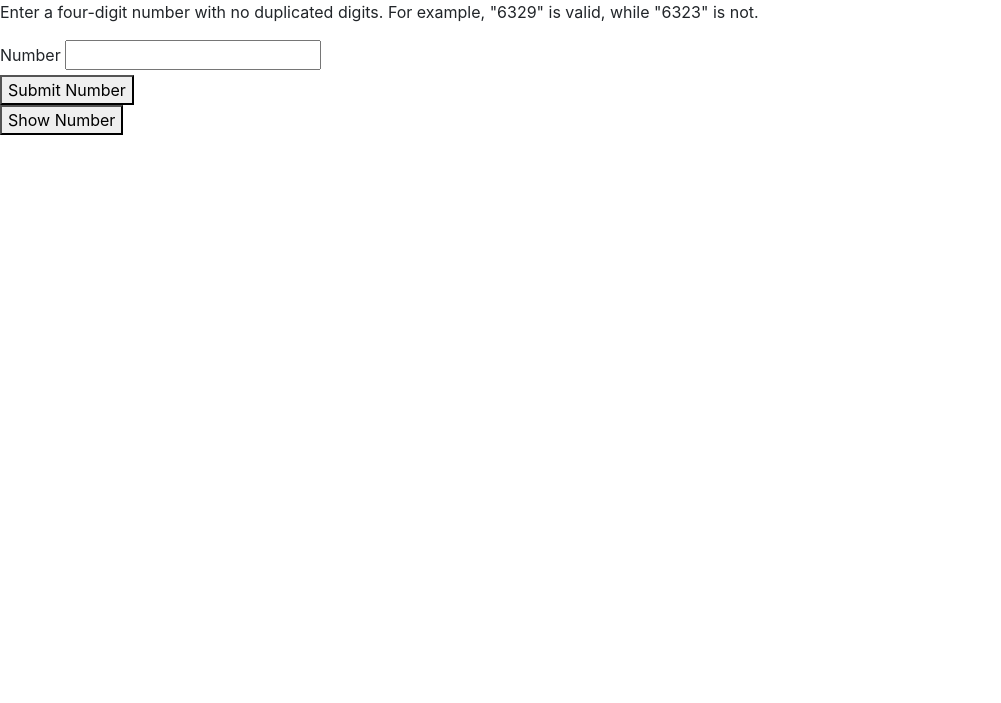
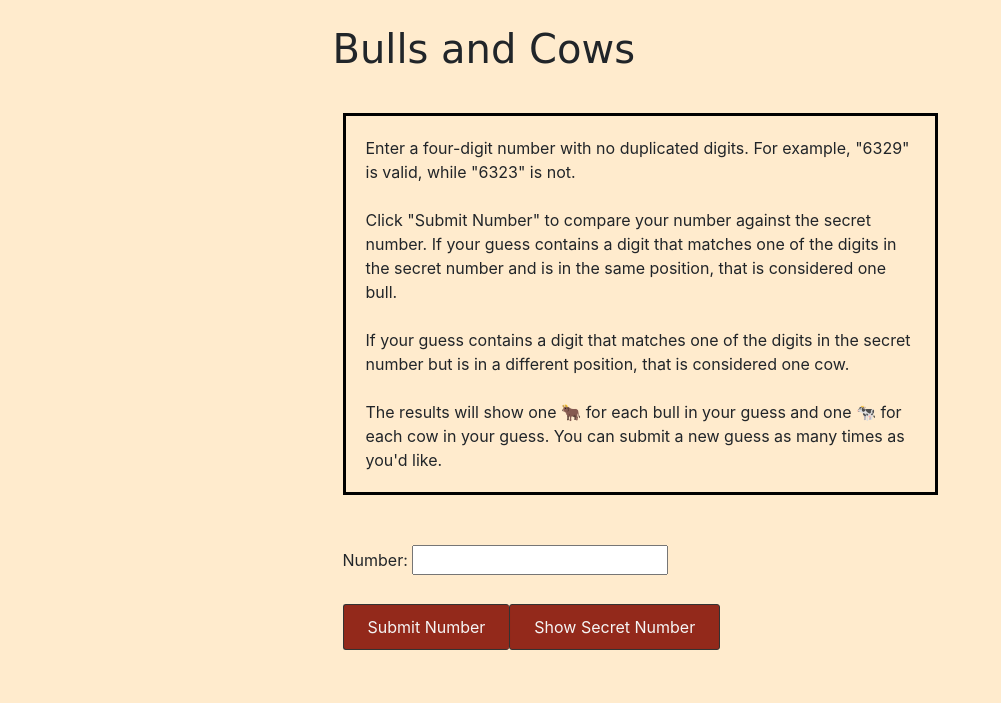
Before and after one commit to lvoelz-wctc/Unit2Project, a plain HTML site: page index.html in a window 1280 px wide. Shown: the whole page, without its empty margins (0-1001 px from the left). Drawn offline with nearby package versions, Linux system fonts and the light colour scheme.

Commit message:
Val Bugs Fixed, Final Submission

```diff
--- a/code.js
+++ b/code.js
@@ -15,11 +15,12 @@ $(document).ready(
 
         var finalNum = compNum.toString();
         var bullCount = 0; //same position only
+        var bullImage = ""; //will store 🐂
         var cowCount = 0; //different position only
+        var cowImage = ""; //will store 🐄
         var totalCount = 0;
 
         function testGuessNumber() {
-            //call validation
             var guess = $("#guess_number").val().toString();
             var wrong = 0;
 
@@ -28,6 +29,7 @@ $(document).ready(
                 if (guess[z] === guess[z+1]){
                     $("#result").show();
                     $("#result").text("Guess may not contain duplicate numbers. Try again.");
+                    $("#resultImage").hide(); //hides the emojis if present from a previous guess.
                     wrong = 1;
                 }
             }
@@ -39,44 +41,52 @@ $(document).ready(
                     totalCount++;
                     $("#result").show();
                     $("#result").text("You win! Guesses needed: " + totalCount);
+                    $("#resultImage").text("Result: 🐂🐂🐂🐂");
                 }
 
                 else {
                     for (var y=0; y<=3; y++) {
                         if (guess[y] === finalNum[y]){
                             bullCount++;
+                            bullImage += "🐂";
                         }
                         else if (finalNum.includes(guess[y])){
                             cowCount++;
+                            cowImage += cowImage = "🐄";
                         }
                     }
                     //end for loop
                     totalCount++;
                     $("#result").show();
-                    $("#result").text("Guess # " + totalCount + ": " + guess + " . Bulls: " + bullCount + ", cows: "+cowCount);
+                    $("#result").text("Guess #" + totalCount + ": " + guess);
+                    $("#resultImage").text("Result: " + bullImage+cowImage);
+
                     //reset counters
                     bullCount = 0;
                     cowCount = 0;
+                    bullImage = "";
+                    cowImage = "";
                 }
                 //end if loop
             }
             //end matching loop
             }
 
+        //shows the computer's generated number
         function showNumber(event) {
             event.preventDefault();
             $("#showNumber").show();
             $("#showNumber").text(finalNum);
         }
 
-        //validations at the end now
+        //validations
         var myRules = {
             guess_number:
                 {
                     required: true,
                     digits: true,
-                    minLength: 4,
-                    maxLength: 4
+                    minlength: 4,
+                    maxlength: 4
                 }
         }
 
@@ -85,8 +95,8 @@ $(document).ready(
                 {
                     required: "Enter a four digit number.",
                     digits: "Entry must be a number.",
-                    minLength: "Must be exactly four digits.",
-                    maxLength: "Must be exactly four digits."
+                    minlength: "Must be exactly four digits.",
+                    maxlength: "Must be exactly four digits."
                 }
         }
 
--- a/index.html
+++ b/index.html
@@ -10,23 +10,40 @@
 </head>
 <body>
 
-<p>Enter a four-digit number with no duplicated digits. For example, "6329" is valid, while "6323" is not.</p>
+<h1 id="title">Bulls and Cows</h1>
+<div class = "basic_class">
+    <p id = "intro">Enter a four-digit number with no duplicated digits. For example, "6329" is valid, while "6323" is not.
+    <br><br>
+     Click "Submit Number" to compare your number against the secret number. If your guess contains a digit that
+        matches one of the digits in the secret number and is in the same position, that is considered one bull.
+        <br><br>
+        If your guess contains a digit that matches one of the digits in the secret number but is in a different position,
+        that is considered one cow.
+        <br><br>
+        The results will show one 🐂 for each bull in your guess and one 🐄 for each cow in your guess. You can submit
+        a new guess as many times as you'd like.
+    </p>
     <form id="number_form">
-    <label for = "guess_number" class="address_form">Number</label>
+        <label for = "guess_number" class="address_form">Number: </label>
         <input type="text" class="guess" name="guess_number" id="guess_number" data-delivery="number"/>
         <br>
-    <button id="submit_number">Submit Number</button>
         <br>
-    <button id="show_number">Show Number</button>
+        <div class="btn-group">
+            <button class="button" id="submit_number">Submit Number</button>
+            <br>
+            <button class="button" id="show_number">Show Secret Number</button>
+        </div>
     </form>
-
-<p id = "result"></p>
+    <br/>
+    <p id="result"></p>
+    <p id="resultImage"></p>
     <p id="showNumber"></p>
+</div>
 
 <script src="https://code.jquery.com/jquery-3.5.1.js"></script>
 <script src="https://cdn.jsdelivr.net/npm/popper.js@1.16.1/dist/umd/popper.min.js"></script>
 <script src="https://stackpath.bootstrapcdn.com/bootstrap/4.5.2/js/bootstrap.min.js"></script>
-<script src="https://cdn.jsdelivr.net/npm/jquery-validation@1.19.1/dist/jquery.validate.js"></script>
+<script src="https://cdn.jsdelivr.net/npm/jquery-validation@1.19.2/dist/jquery.validate.js"></script>
 <script src="code.js"></script>
 </body>
 </html>
--- a/style.css
+++ b/style.css
@@ -1,3 +1,8 @@
+body {
+    padding: 25px;
+    background-color: blanchedalmond;
+}
+
 #result {
     display: none;
 }
@@ -5,3 +10,52 @@
 #showNumber {
     display: none;
 }
+
+#title {
+    margin: auto;
+    width: 50%;
+    padding-bottom: 30px;
+    font-family:'Monotype Corsiva','Apple Chancery','ITC Zapf Chancery','URW Chancery L',cursive;
+}
+
+.button {
+    background-color: #93291b; border: 1px solid #333333; border-radius: 3px 3px 3px 3px; box-shadow: 0 0 1px #93291b inset; color: #f5f5f5; padding: 5px;
+}
+
+.button:hover {
+ background-color: #be3523; border-radius: 3px 3px 3px 3px; text-decoration: none;
+}
+
+#intro {
+    margin: auto;
+    margin-bottom: 50px;
+    width: 100%;
+    border: 3px solid black;
+    padding: 20px;
+
+}
+
+.basic_class
+{
+    margin: auto;
+    width: 50%;
+    padding: 10px;
+}
+
+a { color: #fe921f; text-decoration: underline; }
+
+.btn-group button {
+    padding: 10px 24px;
+    cursor: pointer;
+    float: left;
+}
+
+.btn-group button:not(:last-child) {
+    border-right: none;
+}
+
+.btn-group:after {
+    content: "";
+    clear: both;
+    display: table;
+}
```
Lines whose indentation alone changed are shown as unchanged.
